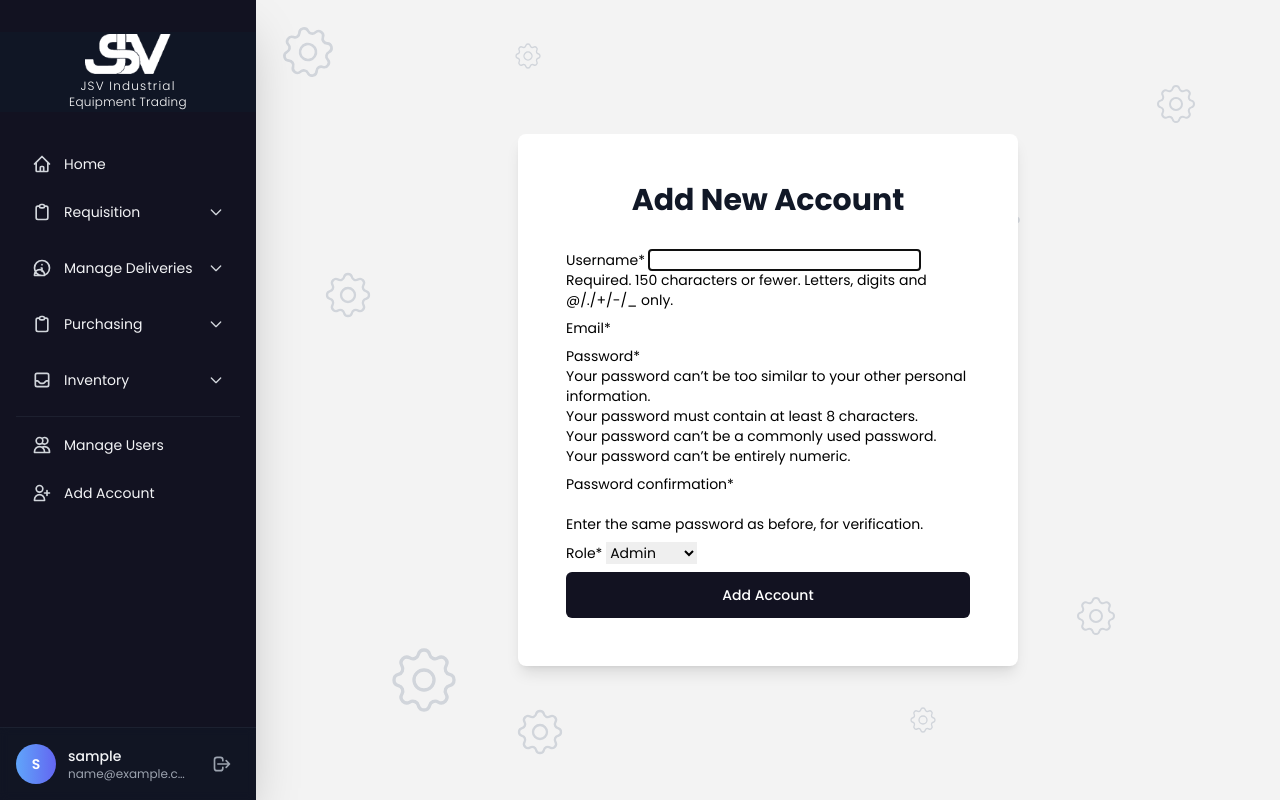
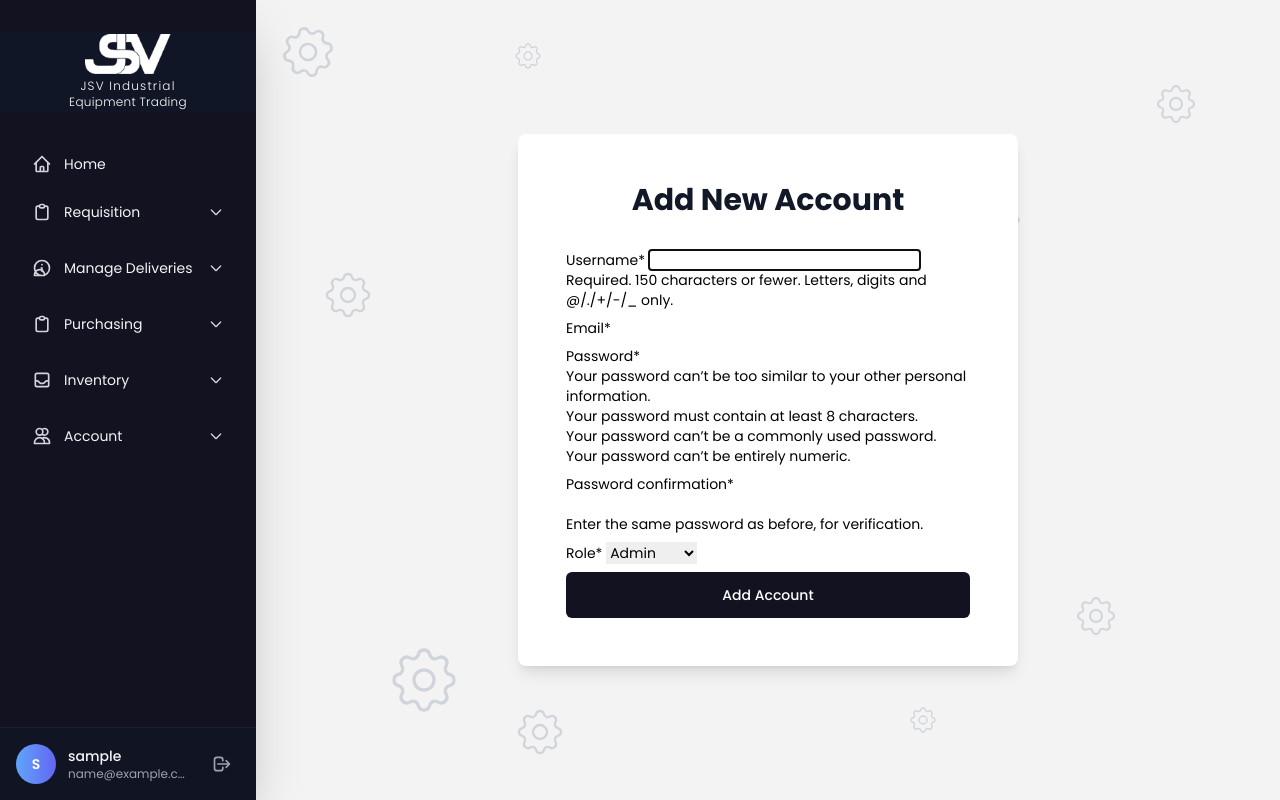
Before and after one commit to chadixearth-bit/jsv, a Django app: page /account/add_account/ in a window 1280 px wide. Run offline with Django 5.2, Linux system fonts and the light colour scheme; the visitor is signed in with stand-in values (Sample User, id 1); some libraries are stand-ins or nearby versions; some web fonts are replaced.

Commit message:
refactor: reorganize sidebar navigation - move account management to dropdown

```diff
--- a/tailwind_django/theme/templates/base.html
+++ b/tailwind_django/theme/templates/base.html
@@ -319,24 +319,33 @@
                             </div>
                         </div>
 
+                        <!-- Accounts Section -->
                         {% if user.is_superuser %}
-                        <!-- Admin Section -->
-                        <div class="pt-2 mt-6 border-t border-gray-700/30 space-y-2">
-                            <!-- <span class="px-4 text-xs font-semibold text-gray-400 uppercase tracking-wider">Admin</span> -->
-
-                            <a href="{% url 'account:list_accounts' %}" class="nav-item flex items-center px-4 py-2.5 text-gray-100 rounded-lg group">
-                                <svg class="w-5 h-5 mr-3 text-gray-300 group-hover:text-blue-400 transition-colors duration-200" fill="none" stroke="currentColor" viewBox="0 0 24 24">
-                                    <path stroke-linecap="round" stroke-linejoin="round" stroke-width="2" d="M12 4.354a4 4 0 110 5.292M15 21H3v-1a6 6 0 0112 0v1zm0 0h6v-1a6 6 0 00-9-5.197M13 7a4 4 0 11-8 0 4 4 0 018 0z"></path>
-                                </svg>
-                                <span class="group-hover:text-blue-400 transition-colors duration-200">Manage Users</span>
-                            </a>
-
-                            <a href="{% url 'account:add_account' %}" class="nav-item flex items-center px-4 py-2.5 text-gray-100 rounded-lg group">
-                                <svg class="w-5 h-5 mr-3 text-gray-300 group-hover:text-blue-400 transition-colors duration-200" fill="none" stroke="currentColor" viewBox="0 0 24 24">
-                                    <path stroke-linecap="round" stroke-linejoin="round" stroke-width="2" d="M18 9v3m0 0v3m0-3h3m-3 0h-3m-2-5a4 4 0 11-8 0 4 4 0 018 0zM3 20a6 6 0 0112 0v1H3v-1z"></path>
-                                </svg>
-                                <span class="group-hover:text-blue-400 transition-colors duration-200">Add Account</span>
-                            </a>
+                        <div class="space-y-2">
+                            <div class="nav-item px-4 py-2.5 text-gray-100 rounded-lg">
+                                <button class="dropdown-trigger flex items-center justify-between w-full group">
+                                    <div class="flex items-center">
+                                        <svg class="w-5 h-5 mr-3 text-gray-300 group-hover:text-blue-400 transition-colors duration-200" fill="none" stroke="currentColor" viewBox="0 0 24 24">
+                                            <path stroke-linecap="round" stroke-linejoin="round" stroke-width="2" d="M12 4.354a4 4 0 110 5.292M15 21H3v-1a6 6 0 0112 0v1zm0 0h6v-1a6 6 0 00-9-5.197M13 7a4 4 0 11-8 0 4 4 0 018 0z"></path>
+                                        </svg>
+                                        <span class="group-hover:text-indigo-400 transition-colors duration-200">Account</span>
+                                    </div>
+                                    <svg class="dropdown-arrow w-4 h-4 text-gray-300" fill="none" stroke="currentColor" viewBox="0 0 24 24">
+                                        <path stroke-linecap="round" stroke-linejoin="round" stroke-width="2" d="M19 9l-7 7-7-7"></path>
+                                    </svg>
+                                </button>
+                                <div class="dropdown-content pl-2 mt-2 space-y-3 relative">
+                                    <div class="nav-line"></div>
+                                    {% if request.user.customuser.role == 'admin' %}
+                                    <a href="{% url 'account:add_account' %}" class="nav-indicator flex items-center py-2 text-gray-300 hover:text-indigo-400 transition-colors duration-200">
+                                        <span>Add Account</span>
+                                    </a>
+                                    <a href="{% url 'account:list_accounts' %}" class="nav-indicator flex items-center py-2 text-gray-300 hover:text-indigo-400 transition-colors duration-200">
+                                        <span>Manage Users</span>
+                                    </a>
+                                    {% endif %}
+                                </div>
+                            </div>
                         </div>
                         {% endif %}
                     {% endif %}
```
